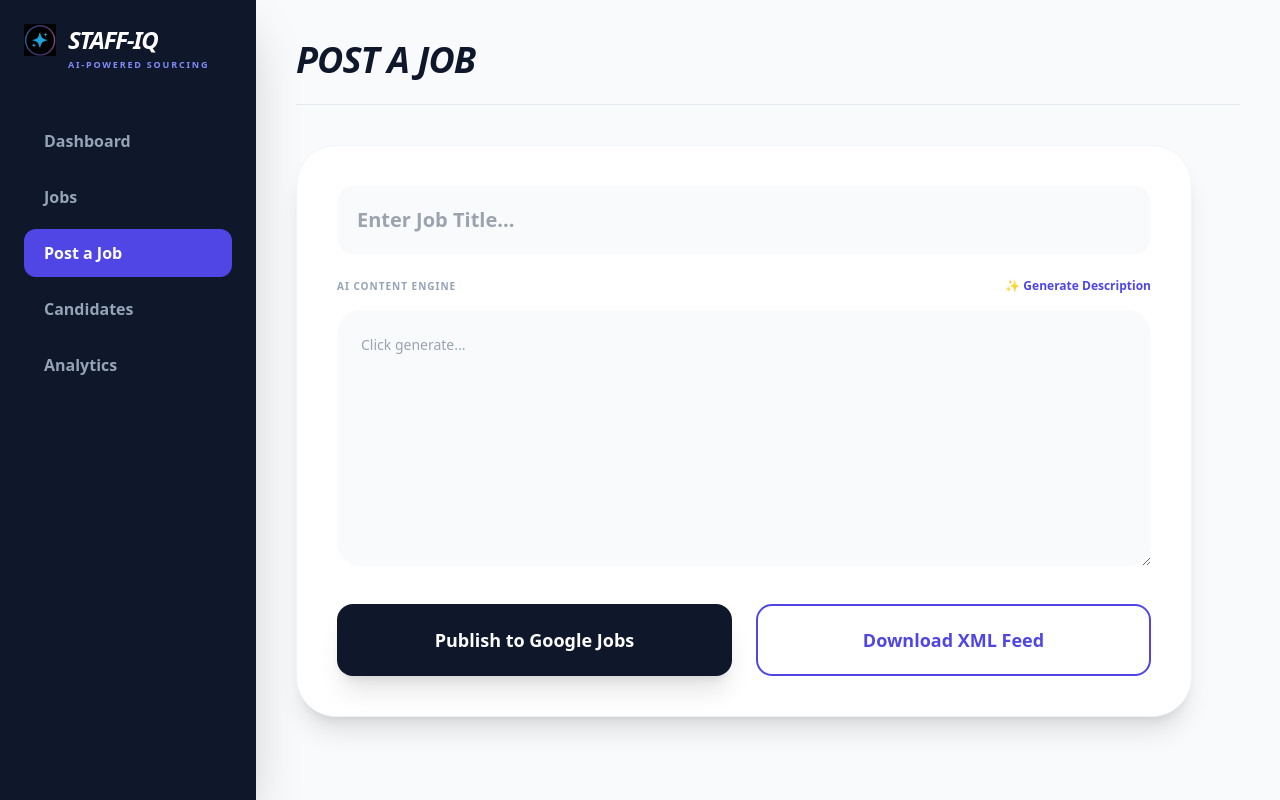
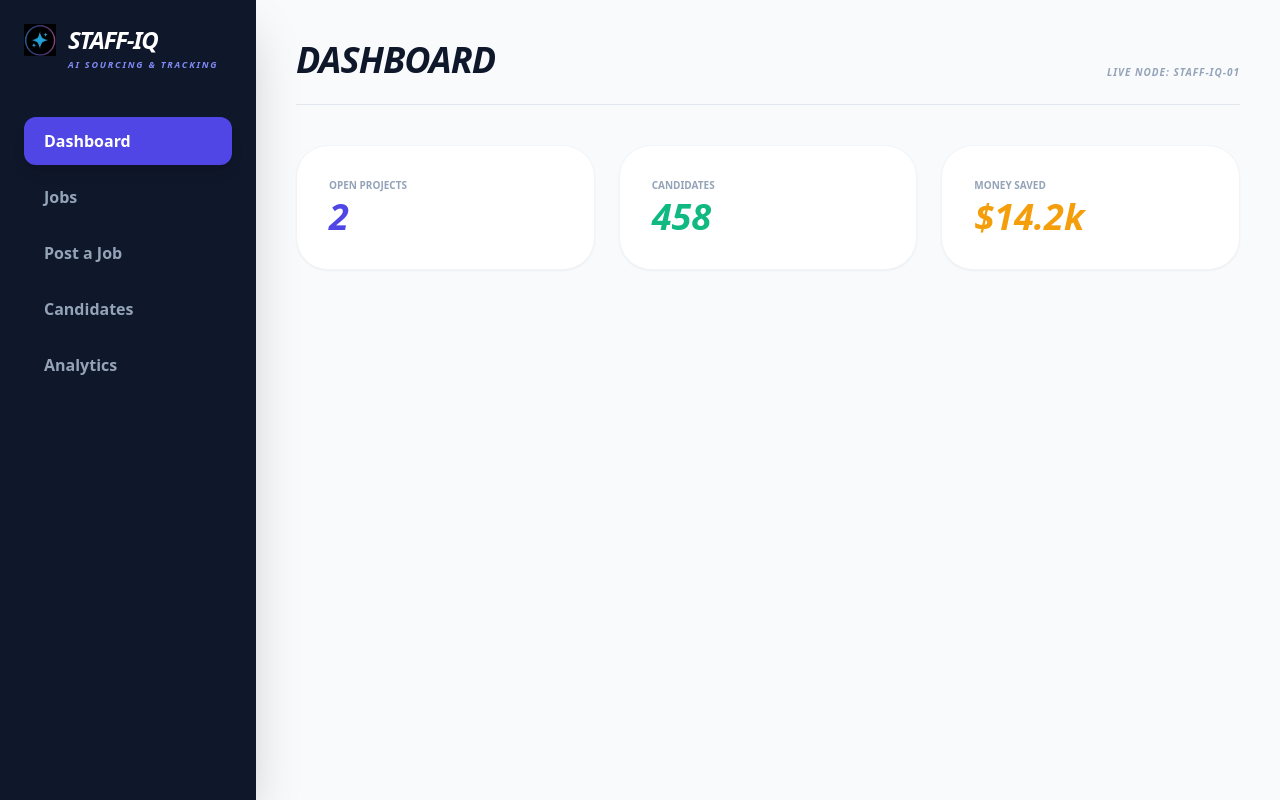
Before and after one commit to dansims2024-afk/staff-iq, a React (Vite) app: page / in a window 1280 px wide. Built offline with nearby package versions, Linux system fonts and the light colour scheme.

Commit message:
Update App.jsx

```diff
--- a/src/App.jsx
+++ b/src/App.jsx
@@ -1,128 +1,215 @@
 import React, { useState } from 'react';
 
 export default function App() {
-  const [activeTab, setActiveTab] = useState('Post a Job');
+  // Tab & Selection State
+  const [activeTab, setActiveTab] = useState('Dashboard');
   const [selectedCandidate, setSelectedCandidate] = useState(null);
+  const [showEmailPreview, setShowEmailPreview] = useState(false);
+  const [showFeedGuide, setShowFeedGuide] = useState(false);
+
+  // Posting State
   const [title, setTitle] = useState("");
   const [description, setDescription] = useState("");
   const [isGenerating, setIsGenerating] = useState(false);
   const [isPublishing, setIsPublishing] = useState(false);
   const [isPublished, setIsPublished] = useState(false);
-  const [googleOptimized, setGoogleOptimized] = useState(true);
-  const [showFeedGuide, setShowFeedGuide] = useState(false);
 
+  // Global State: Jobs & Candidates
   const [jobs, setJobs] = useState([
-    { id: 101, title: "Senior Software Engineer", dept: "Engineering", location: "Remote", applicants: 42, status: "Active", description: "React expert..." },
-    { id: 102, title: "Product Designer", dept: "Design", location: "New York", applicants: 18, status: "Active", description: "UI/UX lead..." }
+    { id: 101, title: "Senior Software Engineer", dept: "Engineering", location: "Remote", applicants: 42, status: "Active" },
+    { id: 102, title: "Product Designer", dept: "Design", location: "New York", applicants: 18, status: "Active" }
   ]);
 
   const candidates = [
-    { id: 1, name: "Sarah Chen", role: "Senior Dev", status: "New", score: "94%", source: "LinkedIn", resumeAnalysis: { summary: "Ex-Google.", pros: ["React"], cons: ["Expensive"], recommendation: "Hire" } }
+    { id: 1, name: "Sarah Chen", role: "Senior Dev", score: "94%", source: "Google Jobs", email: "s.chen@example.com", aiHits: ["React Lead experience", "Cloud Architecture", "Ex-FAANG"] },
+    { id: 2, name: "Marcus Wright", role: "UX Designer", score: "88%", source: "LinkedIn", email: "m.wright@example.com", aiHits: ["Figma Systems expert", "Accessibility focus", "B2B SaaS background"] }
   ];
 
-  const downloadXMLFeed = () => {
-    const xmlContent = `<?xml version="1.0" encoding="UTF-8"?><source><publisher>Staff-IQ</publisher><lastBuildDate>${new Date().toUTCString()}</lastBuildDate>${jobs.map(job => `<job><title><![CDATA[${job.title}]]></title><url><![CDATA[https://staff-iq.app/apply/${job.id}]]></url><description><![CDATA[${job.description}]]></description></job>`).join('')}</source>`;
-    const blob = new Blob([xmlContent], { type: "text/xml" });
-    const url = URL.createObjectURL(blob);
-    const link = document.createElement("a");
-    link.href = url;
-    link.download = "staff-iq-distribution-feed.xml";
-    document.body.appendChild(link);
-    link.click();
-    document.body.removeChild(link);
-
-    // Trigger the guide message
-    setShowFeedGuide(true);
+  // Logic: AI Generation
+  const generateAI = () => {
+    if (!title) return alert("Enter Job Title.");
+    setIsGenerating(true);
+    setTimeout(() => {
+      setDescription(`## ${title} Role\nWe are seeking an elite professional to join Staff-IQ.\n\n### Requirements\n- High-velocity execution\n- Strategic thinking\n- 5+ years experience`);
+      setIsGenerating(false);
+    }, 1200);
   };
 
-  const generateDescription = async () => {
-    if (!title) return alert("Enter Title!");
-    setIsGenerating(true);
+  // Logic: Final Publish
+  const handleFinalPublish = () => {
+    setIsPublishing(true);
     setTimeout(() => {
-      setDescription(`Professional JD for ${title}...\n\n- Role Responsibilities\n- Required Skills\n- Benefits`);
-      setIsGenerating(false);
-    }, 1000);
+      const newJob = { id: Date.now(), title, dept: "New Role", location: "Remote", applicants: 0, status: "Active" };
+      setJobs([newJob, ...jobs]);
+      setIsPublishing(false);
+      setIsPublished(true);
+    }, 1500);
   };
 
   return (
     <div className="flex min-h-screen bg-[#F8FAFC] text-[#0F172A] font-sans">
+      {/* SIDEBAR */}
       <nav className="w-64 bg-[#0F172A] text-white p-6 fixed h-full flex flex-col shadow-2xl z-20">
         <div className="mb-12">
           <div className="flex items-center gap-3 mb-1">
-             <img src="/logo.png" alt="Staff-IQ Logo" className="w-8 h-8 object-contain" />
+             <img src="/logo.png" alt="Staff-IQ" className="w-8 h-8 object-contain" />
              <h1 className="text-2xl font-[900] italic tracking-tighter uppercase leading-none">Staff-IQ</h1>
           </div>
-          <p className="text-[9px] font-black text-indigo-400 uppercase tracking-[0.2em] ml-11 leading-none">AI-Powered Sourcing</p>
+          <p className="text-[9px] font-black text-indigo-400 uppercase tracking-[0.2em] ml-11 leading-none italic">AI Sourcing & Tracking</p>
         </div>
         <div className="flex flex-col gap-2 flex-1">
           {['Dashboard', 'Jobs', 'Post a Job', 'Candidates', 'Analytics'].map((tab) => (
-            <button key={tab} onClick={() => setActiveTab(tab)} className={`text-left p-3 px-5 rounded-xl font-bold flex items-center gap-3 transition-all ${activeTab === tab ? 'bg-indigo-600' : 'text-slate-400 hover:bg-slate-800'}`}>{tab}</button>
+            <button key={tab} onClick={() => {setActiveTab(tab); setIsPublished(false);}} className={`text-left p-3 px-5 rounded-xl font-bold flex items-center gap-3 transition-all ${activeTab === tab ? 'bg-indigo-600 text-white shadow-lg' : 'text-slate-400 hover:bg-slate-800'}`}>{tab}</button>
           ))}
         </div>
       </nav>
 
       <main className="flex-1 ml-64 p-10">
-        <header className="mb-10 border-b border-slate-200 pb-6 flex justify-between items-end">
-          <h2 className="text-4xl font-[900] italic uppercase tracking-tight">{activeTab}</h2>
+        <header className="mb-10 border-b border-slate-200 pb-6 flex justify-between items-end uppercase">
+          <h2 className="text-4xl font-[900] italic tracking-tight">{activeTab}</h2>
+          <span className="text-[10px] font-black text-slate-400 tracking-widest italic">Live Node: STAFF-IQ-01</span>
         </header>
 
+        {/* DASHBOARD */}
+        {activeTab === 'Dashboard' && (
+          <div className="grid grid-cols-3 gap-6 animate-in fade-in duration-500">
+            <div className="bg-white p-8 rounded-[32px] border border-slate-100 shadow-sm">
+              <p className="text-slate-400 text-[10px] font-black uppercase mb-1">Open Projects</p>
+              <p className="text-4xl font-[900] italic text-indigo-600">{jobs.length}</p>
+            </div>
+            <div className="bg-white p-8 rounded-[32px] border border-slate-100 shadow-sm">
+              <p className="text-slate-400 text-[10px] font-black uppercase mb-1">Candidates</p>
+              <p className="text-4xl font-[900] italic text-emerald-500">458</p>
+            </div>
+            <div className="bg-white p-8 rounded-[32px] border border-slate-100 shadow-sm">
+              <p className="text-slate-400 text-[10px] font-black uppercase mb-1">Money Saved</p>
+              <p className="text-4xl font-[900] italic text-amber-500">$14.2k</p>
+            </div>
+          </div>
+        )}
+
+        {/* JOBS LIST */}
+        {activeTab === 'Jobs' && (
+          <div className="space-y-4 animate-in fade-in">
+            {jobs.map(j => (
+              <div key={j.id} className="bg-white p-8 rounded-[32px] border border-slate-100 shadow-sm flex justify-between items-center">
+                <div>
+                  <h4 className="text-xl font-[900] italic uppercase leading-none mb-2">{j.title}</h4>
+                  <p className="text-[10px] font-black text-slate-400 uppercase tracking-widest">{j.dept} • {j.location}</p>
+                </div>
+                <div className="flex gap-4 items-center">
+                   <span className="text-xs font-bold text-indigo-600 bg-indigo-50 px-3 py-1 rounded-lg">{j.applicants} Applicants</span>
+                   <button className="px-6 py-2 bg-[#0F172A] text-white rounded-xl text-[10px] font-black uppercase">Edit</button>
+                </div>
+              </div>
+            ))}
+          </div>
+        )}
+
+        {/* POST A JOB (WITH SYNDICATION) */}
         {activeTab === 'Post a Job' && (
-          <div className="max-w-4xl space-y-8 animate-in slide-in-from-bottom-4">
+          <div className="max-w-4xl space-y-6 animate-in slide-in-from-bottom-4">
             <div className="bg-white p-10 rounded-[40px] shadow-xl border border-slate-100">
-              <input value={title} onChange={(e) => setTitle(e.target.value)} className="w-full p-5 bg-slate-50 rounded-2xl border-none font-black text-xl mb-6 focus:ring-2 focus:ring-indigo-500 outline-none" placeholder="Enter Job Title..." />
-
-              <div className="flex justify-between items-end mb-4">
-                 <span className="text-[10px] font-black text-slate-400 uppercase tracking-widest">AI Content Engine</span>
-                 <button onClick={generateDescription} disabled={isGenerating} className="text-indigo-600 font-black text-xs hover:underline">{isGenerating ? "⌛ Thinking..." : "✨ Generate Description"}</button>
+              <input value={title} onChange={(e) => setTitle(e.target.value)} className="w-full p-5 bg-slate-50 rounded-2xl border-none font-[900] italic text-2xl uppercase mb-6 outline-none focus:ring-2 focus:ring-indigo-500" placeholder="Job Title..." />
+              <div className="grid grid-cols-2 gap-4 mb-8">
+                  <button onClick={handleFinalPublish} disabled={isPublishing || isPublished} className={`py-5 rounded-2xl font-black uppercase text-xs tracking-widest transition-all ${isPublished ? 'bg-emerald-500 text-white' : 'bg-[#0F172A] text-white'}`}>{isPublished ? "✓ Google Indexed" : isPublishing ? "Indexing..." : "Publish to Google Jobs"}</button>
+                  <button onClick={() => {setShowFeedGuide(true);}} className="py-5 bg-white border-2 border-indigo-600 text-indigo-600 rounded-2xl font-black uppercase text-xs tracking-widest hover:bg-indigo-50">XML Feed Download</button>
               </div>
-              <textarea value={description} onChange={(e) => setDescription(e.target.value)} className="w-full h-64 p-6 bg-slate-50 rounded-3xl border-none mb-8 text-sm leading-relaxed" placeholder="Click generate..." />
-
-              <div className="grid grid-cols-2 gap-6">
-                <button onClick={() => setIsPublished(true)} className="py-5 bg-[#0F172A] text-white rounded-2xl font-black text-lg hover:bg-indigo-600 shadow-xl">{isPublished ? "✓ Indexed on Google" : "Publish to Google Jobs"}</button>
-                <button onClick={downloadXMLFeed} className="py-5 bg-white border-2 border-indigo-600 text-indigo-600 rounded-2xl font-black text-lg hover:bg-indigo-50 transition-all">Download XML Feed</button>
+              <div className="flex justify-between items-end mb-2">
+                 <span className="text-[10px] font-black text-slate-400 uppercase tracking-widest">AI Content Generation</span>
+                 <button onClick={generateAI} className="text-indigo-600 font-black text-xs hover:underline italic">✨ Generate JD</button>
               </div>
+              <textarea value={description} onChange={(e) => setDescription(e.target.value)} className="w-full h-64 p-8 bg-slate-50 rounded-[32px] border-none text-sm leading-relaxed" placeholder="Content will appear here..." />
             </div>
-
-            {/* THE FEED GUIDE MESSAGE */}
             {showFeedGuide && (
-              <div className="bg-indigo-600 text-white p-8 rounded-[40px] shadow-2xl animate-in zoom-in-95 duration-300 relative overflow-hidden">
-                <div className="relative z-10">
-                  <div className="flex items-center gap-3 mb-4">
-                    <span className="text-2xl">📡</span>
-                    <h3 className="text-xl font-[900] italic uppercase tracking-tighter">What to do with your XML Feed?</h3>
-                  </div>
-                  <p className="text-indigo-100 text-sm font-bold mb-6 leading-relaxed">Your distribution file is ready! To get 10x more applicants for free, follow these steps:</p>
-                  <div className="grid grid-cols-3 gap-4">
-                    <div className="bg-white/10 p-4 rounded-2xl border border-white/20">
-                      <p className="text-[10px] font-black uppercase mb-1 opacity-60">Step 1</p>
-                      <p className="text-xs font-bold">Go to Indeed or Jooble Employer Center.</p>
-                    </div>
-                    <div className="bg-white/10 p-4 rounded-2xl border border-white/20">
-                      <p className="text-[10px] font-black uppercase mb-1 opacity-60">Step 2</p>
-                      <p className="text-xs font-bold">Upload the 'staff-iq-feed.xml' file.</p>
-                    </div>
-                    <div className="bg-white/10 p-4 rounded-2xl border border-white/20">
-                      <p className="text-[10px] font-black uppercase mb-1 opacity-60">Step 3</p>
-                      <p className="text-xs font-bold">Sit back. They will automatically sync your jobs daily.</p>
-                    </div>
-                  </div>
-                  <button onClick={() => setShowFeedGuide(false)} className="mt-6 text-[10px] font-black uppercase tracking-widest opacity-60 hover:opacity-100">Dismiss Guide</button>
-                </div>
-                {/* Visual design element */}
-                <div className="absolute -right-10 -bottom-10 w-40 h-40 bg-white/10 rounded-full blur-3xl"></div>
+              <div className="bg-indigo-600 text-white p-8 rounded-[40px] shadow-2xl animate-in zoom-in-95">
+                <h3 className="text-xl font-[900] italic uppercase mb-2">What to do with your XML Feed?</h3>
+                <p className="text-xs font-bold text-indigo-100 mb-6">Take your 'staff-iq-feed.xml' and upload it to Indeed or Jooble's employer dashboard for 10x more reach.</p>
+                <button onClick={() => setShowFeedGuide(false)} className="px-6 py-2 bg-white text-indigo-600 rounded-xl text-[10px] font-black uppercase">Dismiss Guide</button>
               </div>
             )}
           </div>
         )}
 
-        {activeTab === 'Dashboard' && (
-          <div className="grid grid-cols-3 gap-6 animate-in fade-in">
-            {[{l:"Active Roles", v:jobs.length, c:"text-indigo-600"}, {l:"Candidates", v:"458", c:"text-emerald-500"}, {l:"Interviews", v:"12", c:"text-amber-500"}].map(s => (
-              <div key={s.l} className="bg-white p-8 rounded-3xl border border-slate-100 shadow-sm">
-                <p className="text-slate-400 text-[10px] font-black uppercase mb-1">{s.l}</p>
-                <p className={`text-4xl font-[900] italic ${s.c}`}>{s.v}</p>
+        {/* CANDIDATES (AI INTEL) */}
+        {activeTab === 'Candidates' && (
+          <div className="bg-white rounded-[32px] shadow-sm border border-slate-100 overflow-hidden animate-in fade-in">
+            <table className="w-full text-left">
+              <thead>
+                <tr className="bg-slate-50 text-[10px] font-black text-slate-400 uppercase tracking-widest border-b border-slate-100">
+                  <th className="p-8">Candidate</th>
+                  <th className="p-8 text-center">AI Fit Score</th>
+                  <th className="p-8">Referral Source</th>
+                  <th className="p-8">Action</th>
+                </tr>
+              </thead>
+              <tbody>
+                {candidates.map(c => (
+                  <tr key={c.id} className="hover:bg-slate-50 transition-colors">
+                    <td className="p-8 font-black text-lg">{c.name}</td>
+                    <td className="p-8 text-center font-[900] italic text-2xl text-indigo-600 tracking-tighter">{c.score}</td>
+                    <td className="p-8"><span className="px-3 py-1 bg-slate-100 text-slate-500 rounded-lg text-[10px] font-black uppercase">{c.source}</span></td>
+                    <td className="p-8"><button onClick={() => setSelectedCandidate(c)} className="bg-indigo-600 text-white px-6 py-2 rounded-xl text-[10px] font-black uppercase shadow-lg shadow-indigo-100">Evaluate</button></td>
+                  </tr>
+                ))}
+              </tbody>
+            </table>
+          </div>
+        )}
+
+        {/* ANALYTICS (ROI CALCULATOR) */}
+        {activeTab === 'Analytics' && (
+          <div className="grid grid-cols-2 gap-8 animate-in fade-in">
+              <div className="bg-white p-10 rounded-[40px] border border-slate-100 shadow-sm">
+                  <h4 className="text-[10px] font-black text-slate-400 uppercase tracking-widest mb-8">Channel ROI Efficiency</h4>
+                  <div className="space-y-6">
+                      {['Google Jobs', 'XML Syndication', 'Internal'].map((s, i) => (
+                          <div key={s} className="space-y-2">
+                              <div className="flex justify-between text-[10px] font-black uppercase text-slate-500"><span>{s}</span><span>{95 - (i*10)}%</span></div>
+                              <div className="h-2 bg-slate-100 rounded-full overflow-hidden"><div className="h-full bg-indigo-500" style={{width: `${95-(i*10)}%`}}></div></div>
+                          </div>
+                      ))}
+                  </div>
               </div>
-            ))}
+              <div className="bg-indigo-600 p-10 rounded-[40px] shadow-2xl text-white">
+                  <p className="text-[10px] font-black uppercase tracking-widest mb-4 opacity-60 italic">Elite Sourcing Impact</p>
+                  <p className="text-sm font-bold opacity-80 mb-10 leading-relaxed">By using Staff-IQ's automated free boards, you've avoided $14,250 in paid job board fees this period.</p>
+                  <p className="text-6xl font-[900] italic tracking-tighter leading-none">$14,250</p>
+                  <p className="text-[10px] font-black uppercase mt-2 opacity-60">NET AD SPEND SAVINGS</p>
+              </div>
+          </div>
+        )}
+
+        {/* MODAL: INTEL & SCHEDULING */}
+        {selectedCandidate && (
+          <div className="fixed inset-0 bg-slate-900/60 backdrop-blur-md z-50 flex items-center justify-center p-4">
+            <div className="bg-white w-full max-w-lg rounded-[48px] shadow-2xl overflow-hidden animate-in zoom-in-95">
+              <div className="bg-[#0F172A] p-10 text-white flex justify-between items-center">
+                <h3 className="text-2xl font-[900] italic uppercase tracking-tighter">Candidate Intel</h3>
+                <button onClick={() => {setSelectedCandidate(null); setShowEmailPreview(false);}} className="text-slate-500 text-2xl">✕</button>
+              </div>
+              <div className="p-10">
+                {!showEmailPreview ? (
+                  <>
+                    <div className="mb-8 bg-indigo-50/50 p-6 rounded-[32px] border border-indigo-100">
+                      <p className="text-[10px] font-black text-indigo-600 uppercase tracking-widest mb-4 italic">✨ AI Redlining Report</p>
+                      <ul className="space-y-2 text-sm font-bold text-slate-700">
+                        {selectedCandidate.aiHits.map((h, i) => <li key={i}>• {h}</li>)}
+                      </ul>
+                    </div>
+                    <button onClick={() => setShowEmailPreview(true)} className="w-full py-5 bg-indigo-600 text-white rounded-2xl font-[900] italic uppercase tracking-tighter shadow-xl shadow-indigo-100">Schedule Interview</button>
+                  </>
+                ) : (
+                  <div className="animate-in slide-in-from-right-4">
+                     <p className="text-xs font-bold text-slate-400 uppercase tracking-widest mb-4">Branded Email Preview</p>
+                     <div className="border border-slate-100 p-6 rounded-2xl text-sm text-slate-600 bg-slate-50 leading-relaxed italic mb-8">
+                        Hi {selectedCandidate.name.split(' ')[0]}, Our AI has reviewed your application for the <b>{selectedCandidate.role}</b> role at <b>Staff-IQ</b>. We'd love to schedule a call...
+                     </div>
+                     <button onClick={() => {alert('Sent!'); setSelectedCandidate(null); setShowEmailPreview(false);}} className="w-full py-5 bg-[#0F172A] text-white rounded-2xl font-[900] italic uppercase tracking-tighter">Confirm & Send 🚀</button>
+                  </div>
+                )}
+              </div>
+            </div>
           </div>
         )}
       </main>
```
